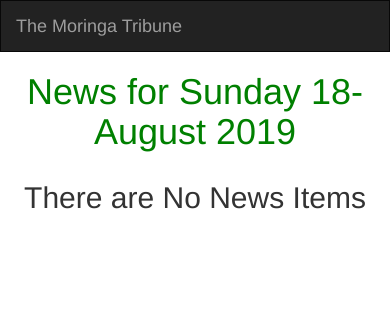
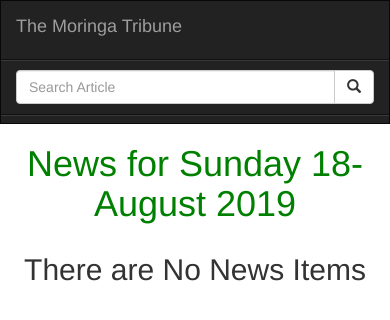
Before and after one commit to brayomumo/Django-mini-project, a Django app: page / in a window 390 px wide. Shown: the top 320 px of the page. Run offline with Django 3.2, Linux system fonts and the light colour scheme; data that the repository does not hold is empty; some libraries are stand-ins or nearby versions.

Commit message:
Add search form

```diff
--- a/news/templates/navbar.html
+++ b/news/templates/navbar.html
@@ -14,6 +14,19 @@
                 <a class="navbar-brand" href="{% url 'newsToday' %}">The Moringa Tribune</a>
             </div>
         </div>
+        <!-- Adding a search form -->
+        <div class="col-sm-4 col-md-4 navbar-right">
+            <form class="navbar-form" role="search" action="{% url 'search_results' %}">
+
+                <div class="input-group">
+                  <input type="text" class="form-control" placeholder="Search Article" name="article">
+                  <div class="input-group-btn">
+                    <button class="btn btn-default" type="submit"><i class="glyphicon glyphicon-search"></i></button>
+                  </div>
+                </div>
+
+              </form>
+        </div>
     </nav>
 </body>
 
```
